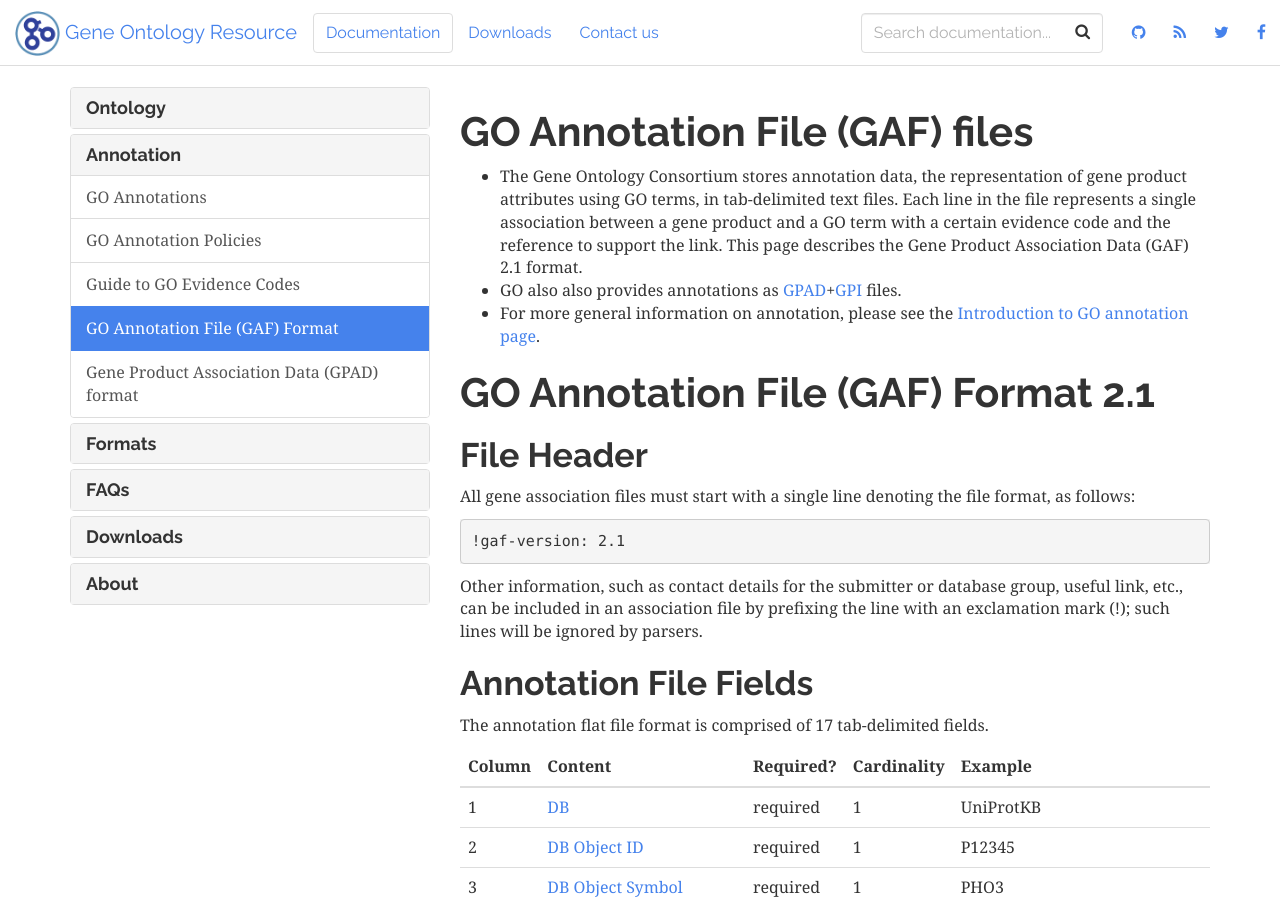
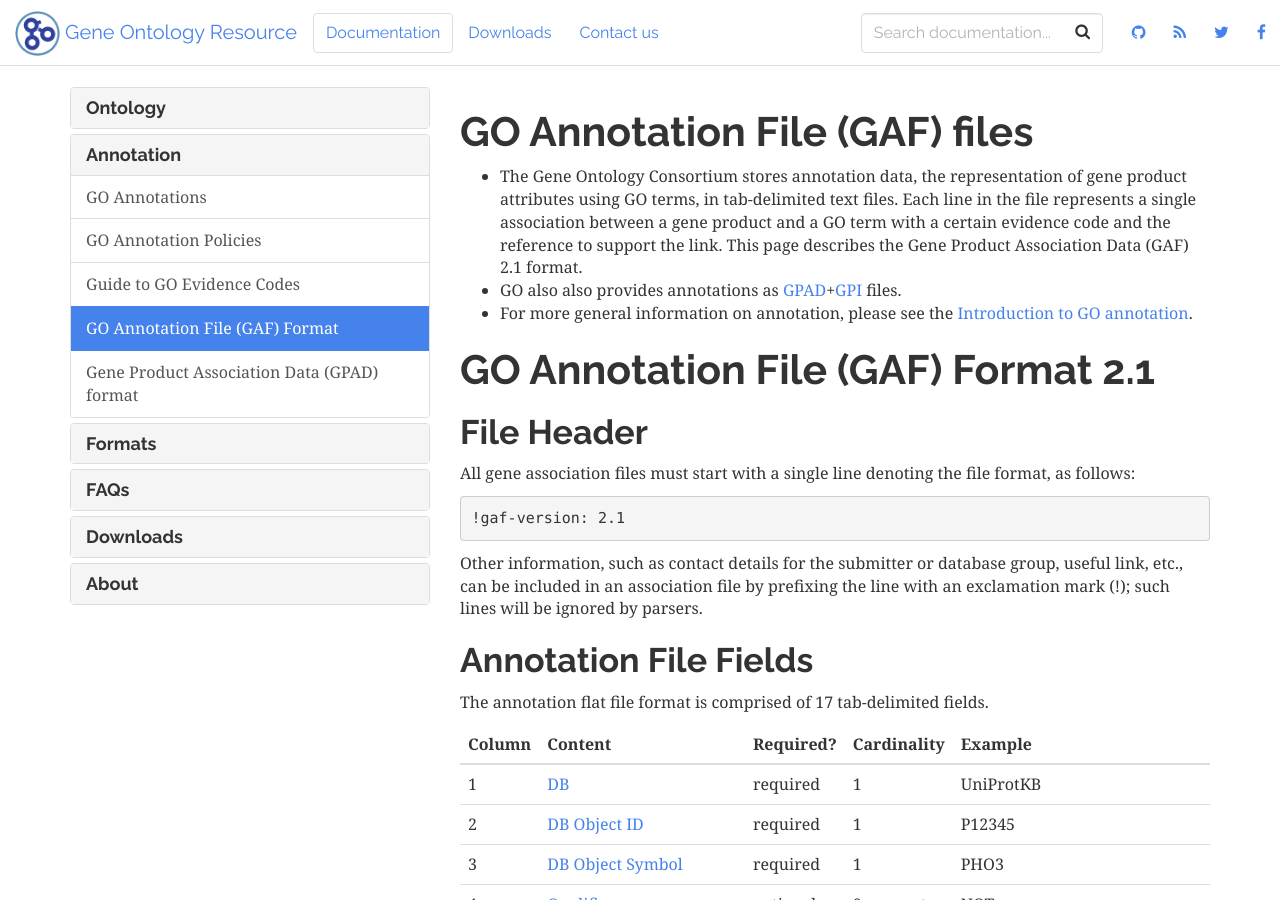
Before and after one commit to geneontology/geneontology.github.io, a Jekyll site: the page built from _docs/go-annotation-file-gaf-format-21.md, in a window 1280 px wide and 900 px high. Built offline with Jekyll 4.4.1, drawn with Linux system fonts in a browser that asks for light colours; nearby versions of some CDN libraries.

Commit message:
Update go-annotation-file-gaf-format-21.md

```diff
--- a/_docs/go-annotation-file-gaf-format-21.md
+++ b/_docs/go-annotation-file-gaf-format-21.md
@@ -11,7 +11,7 @@ Suggestion: can we use "optional" instead of "not mandatory"?-->
 # GO Annotation File (GAF) files
 + The Gene Ontology Consortium stores annotation data, the representation of gene product attributes using GO terms, in tab-delimited text files. Each line in the file represents a single association between a gene product and a GO term with a certain evidence code and the reference to support the link. This page describes the Gene Product Association Data (GAF) 2.1 format.
 + GO also also provides annotations as [GPAD](/docs/gene-product-association-data-gpad-format/)+[GPI](/docs/gene-product-information-gpi-format/) files.
-+ For more general information on annotation, please see the [Introduction to GO annotation page](/docs/go-annotations/).
++ For more general information on annotation, please see the [Introduction to GO annotation](/docs/go-annotations/).
 
 # GO Annotation File (GAF) Format 2.1
 
```
